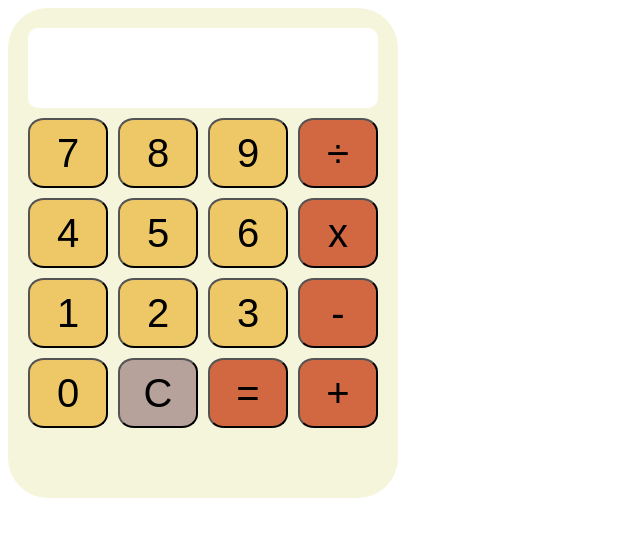
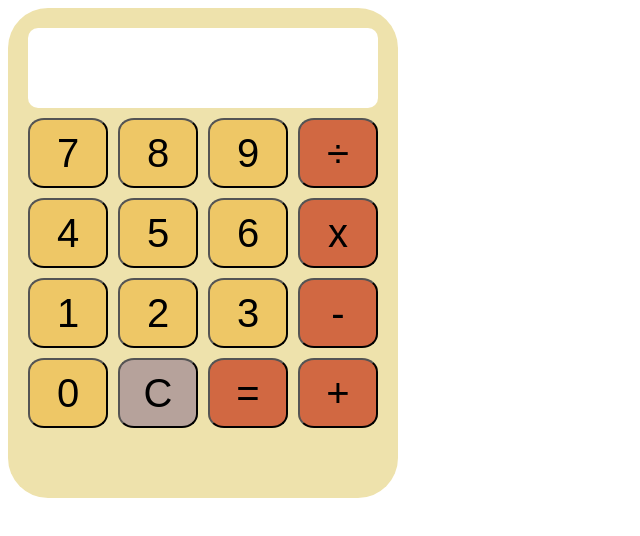
Before and after one commit to Marrrizh/Calculater, a plain HTML site: page index.html in a window 1280 px wide. Shown: the whole page, without its empty margins (0-640 px from the left). Drawn offline with Linux system fonts and the light colour scheme.

Commit message:
Changed background color of calculator

```diff
--- a/style.css
+++ b/style.css
@@ -5,7 +5,7 @@ display: grid;
 gap:10px;
 grid-template-columns: repeat(4, 1fr); /* 4 одинаковые колонки */
 grid-template-rows:80px repeat(4, 70px); /* экран + 4 ряда кнопок */
-background-color: beige;
+background-color: rgb(238, 226, 172);
 border-radius: 40px;
  padding: 20px;
 }
```
